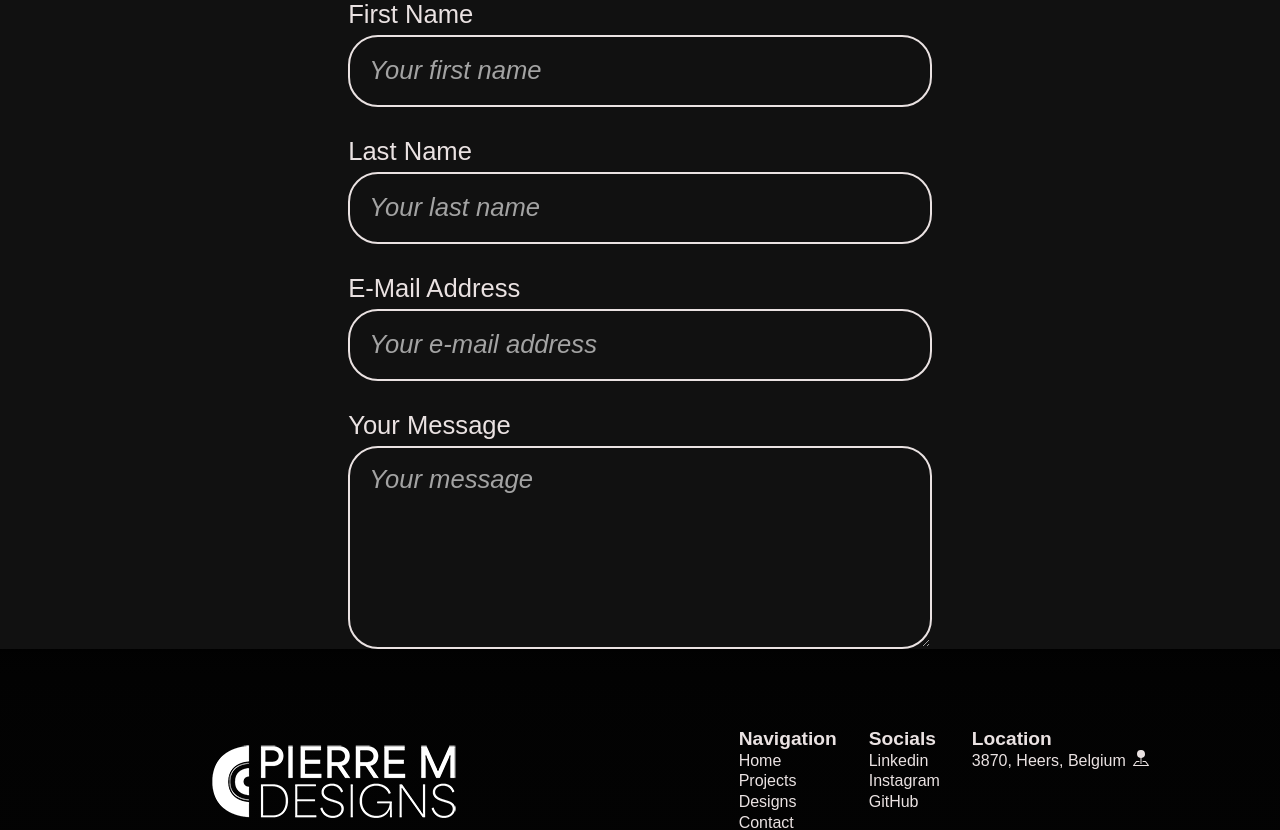
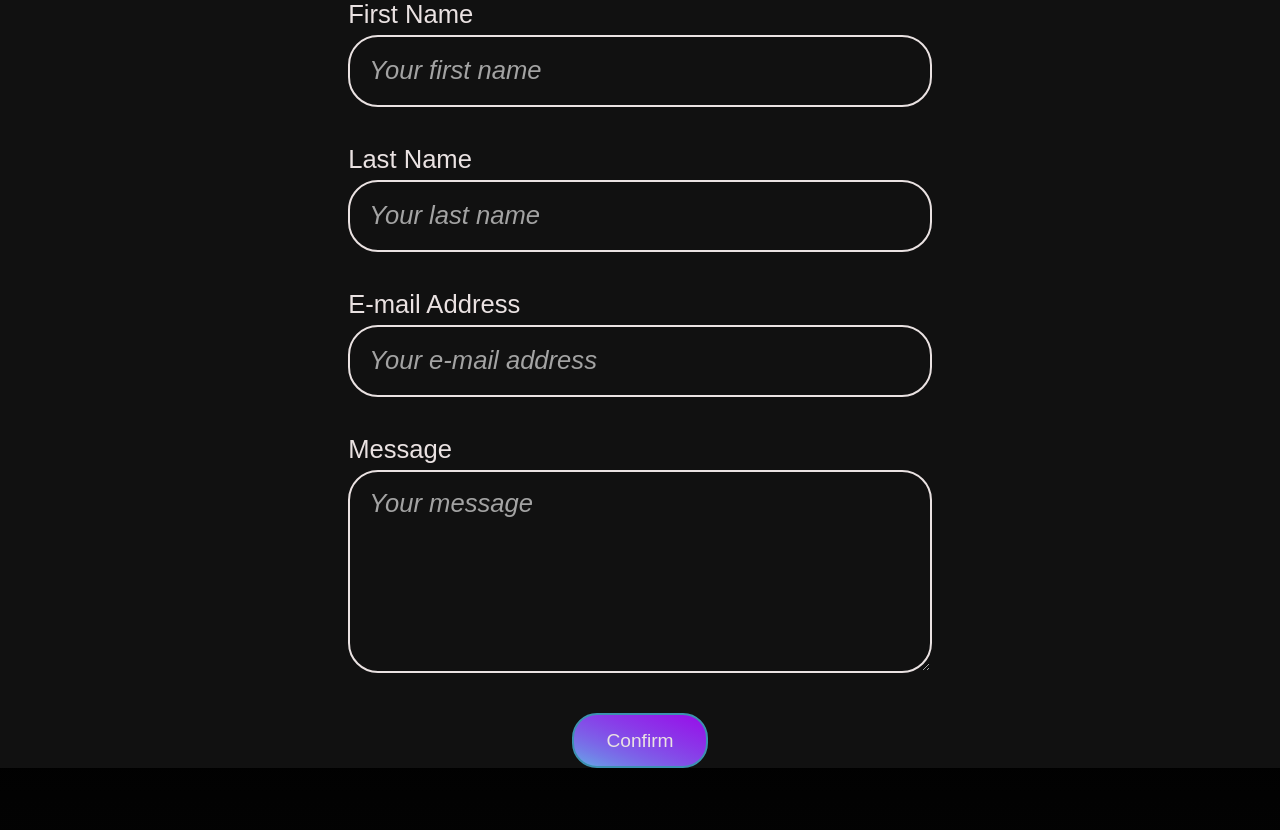
Before and after one commit to PierreMinet/portfolio, a React (Create React App) app: page /contact in a window 1280 px wide. Shown: the part 560-1390 px from the top of the page. Built offline with nearby package versions, Linux system fonts and the light colour scheme; a web font is replaced by a local one.

Commit message:
Add validation schema for contact form as Yup object, switch fields rendering to map function dynamically rendering inputs and labels + error messages stored in an array instead of single components (dry)

```diff
--- a/src/App.css
+++ b/src/App.css
@@ -447,6 +447,12 @@ label {
   color: var(--main-white);
   font-size: 1.6em;
   line-height: 1;
+  display: flex;
+  align-items: baseline;
+}
+
+label span {
+  margin-left: 1rem;
 }
 
 ::placeholder {
@@ -463,7 +469,7 @@ form {
   color: var(--main-white);
   flex-direction: column;
   width: 60%;
-  gap: 2rem;
+  gap: 2.5rem;
 }
 
 input, textarea {
@@ -490,6 +496,19 @@ input:focus, textarea:focus {
   background-color: var(--main-white);
   color: var(--main-gray);
   border: 2px solid var(--main-white);
+}
+
+.invalid-field {
+  border: 2px solid red;
+}
+
+.invalid-field::placeholder, .error {
+  color: red;
+}
+
+.error {
+  font-style: italic;
+  font-size: 0.8em;
 }
 
 input:hover:not(:focus), textarea:hover:not(:focus) {
--- a/src/components/Form.js
+++ b/src/components/Form.js
@@ -1,5 +1,36 @@
 import { useFormik } from "formik";
 import * as Yup from 'yup';
+
+const formFields = [
+    {
+        label: "First Name",
+        placeholder: "Your first name",
+        type: "text",
+        inputType: "input",
+        name: "firstName",
+    },
+    {
+        label: "Last Name",
+        placeholder: "Your last name",
+        type: "text",
+        inputType: "input",
+        name: "lastName",
+    },
+    {
+        label: "E-mail Address",
+        placeholder: "Your e-mail address",
+        type: "mail",
+        inputType: "input",
+        name: "mail",
+    },
+    {
+        label: "Message",
+        placeholder: "Your message",
+        type: "text",
+        inputType: "textarea",
+        name: "message",
+    },
+];
 
 function Form() {
     const formik = useFormik({
@@ -10,71 +41,46 @@ function Form() {
             message: "",
         },
         onSubmit: values => {
+        },
+        validationSchema: Yup.object({
+            firstName: Yup.string().required("Required"),
+            lastName: Yup.string().required("Required"),
+            mail: Yup.string().required("Required").email("Invalid e-mail format"),
+            message: Yup.string().required("Required").min(25, "Your message must be at least 25 characters long"),
+        }),
+    });
 
-        },
-        validationSchema: Yup.object(
+    const displayFields = formFields.map(field => {
+        const Component = field.inputType === "input" ? "input" : "textarea";
 
-        ),
+        return (
+        <fieldset>
+            <label htmlFor={field.name}>
+                {field.label}
+                <span>{formik.touched[field.name] && formik.errors[field.name] && (
+                    <div className="error">{formik.errors[field.name]}</div>
+                )}</span>
+            </label>
+            <Component
+                placeholder={field.placeholder}
+                name={field.name}
+                id={field.name}
+                type={field.type}
+                onBlur={formik.handleBlur}
+                onChange={formik.handleChange}
+                defaultValue={formik.values[field.name]}
+                required
+                className={formik.touched[field.name] && formik.errors[field.name] ? ("invalid-field") : ("")}
+            />
+        </fieldset>
+        );
     });
+
     return (
         <article>
             <form onSubmit={formik.handleSubmit}>
-                <fieldset>
-                    <label htmlFor="firstName">
-                        First Name
-                    </label>
-                    <input
-                    placeholder="Your first name"
-                    name="firstName"
-                    id="firstName"
-                    type="text"
-                    onBlur={formik.handleBlur}
-                    defaultValue={formik.values.firstName}
-                    required
-                    />
-                </fieldset>
-                <fieldset>
-                    <label htmlFor="lastName">
-                        Last Name
-                    </label>
-                    <input
-                    placeholder="Your last name"
-                    name="lastName"
-                    id="lastName"
-                    type="text"
-                    onBlur={formik.handleBlur}
-                    defaultValue={formik.values.lastName}
-                    required
-                    />
-                </fieldset>
-                <fieldset>
-                    <label htmlFor="mail">
-                        E-Mail Address
-                    </label>
-                    <input
-                    placeholder="Your e-mail address"
-                    name="mail"
-                    id="mail"
-                    type="email"
-                    onBlur={formik.handleBlur}
-                    defaultValue={formik.values.mail}
-                    required
-                    />
-                </fieldset>
-                <fieldset>
-                    <label htmlFor="message">
-                        Your Message
-                    </label>
-                    <textarea
-                    placeholder="Your message"
-                    name="message"
-                    id="message"
-                    type="text"
-                    onBlur={formik.handleBlur}
-                    defaultValue={formik.values.message}
-                    required
-                    />
-                </fieldset>
+                {displayFields}
+                <button type="submit" aria-label="Submit contact form" style={{margin:"auto"}} className='cta'>Confirm</button>
             </form>
         </article>
     );
```
